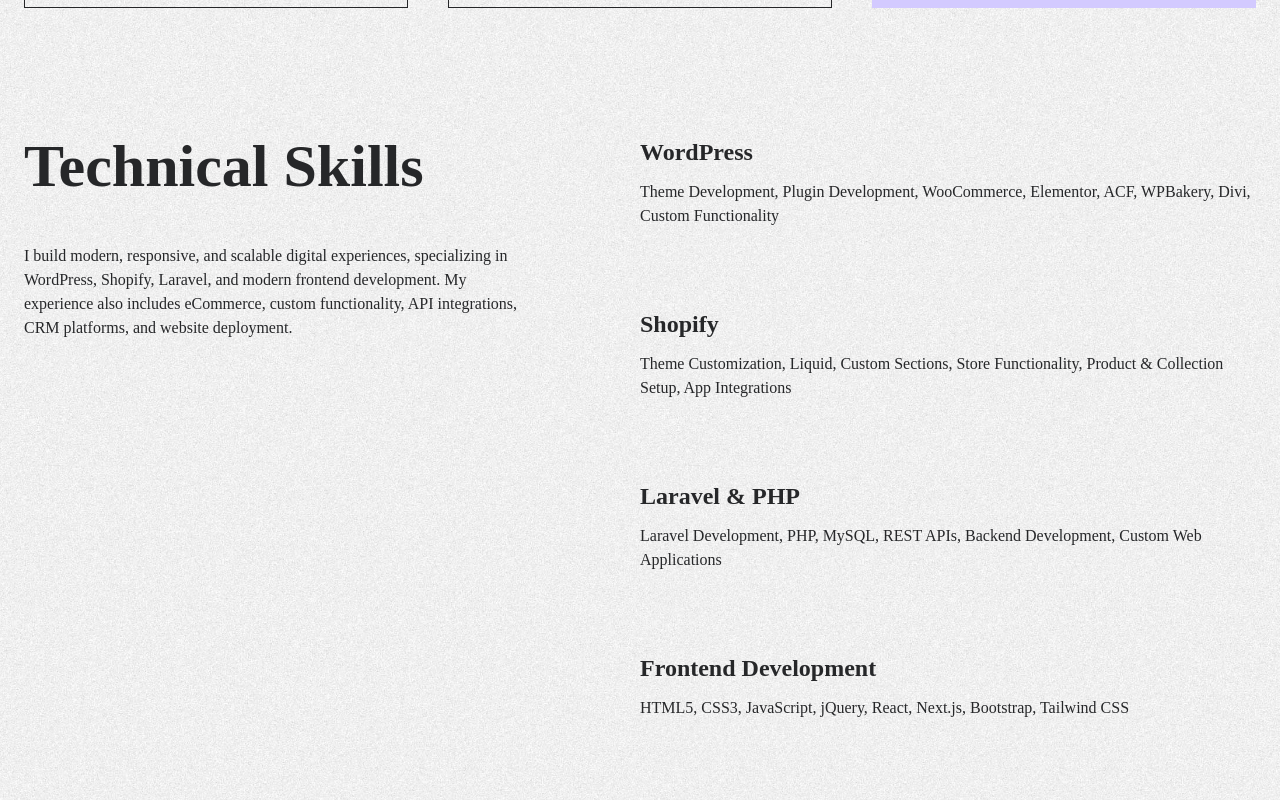
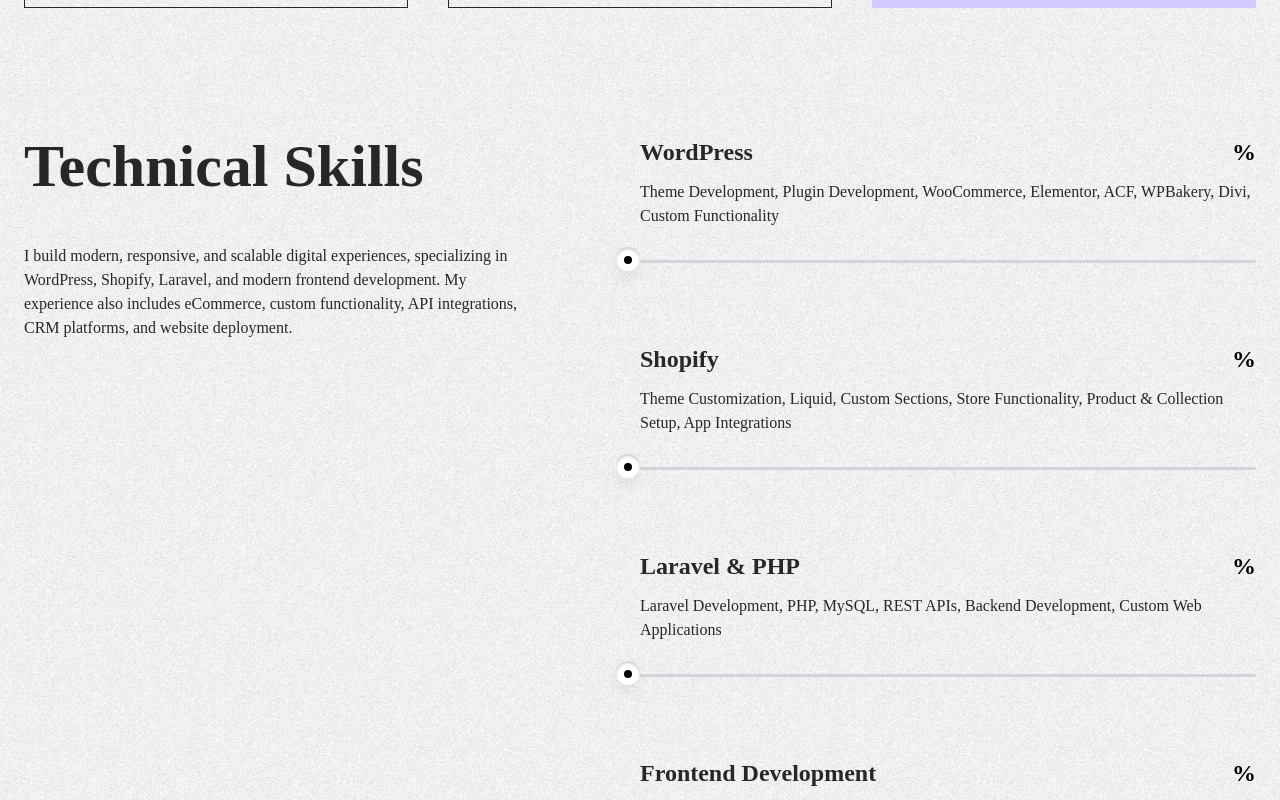
Before and after one commit to ubaidoso/Porofolio, a Next.js app: page / in a window 1280 px wide. Shown: the part 2420-3220 px from the top of the page. Built offline with nearby package versions, Linux system fonts and the light colour scheme; a web font is replaced by a local one.

Commit message:
value back

```diff
--- a/src/pages/index.jsx
+++ b/src/pages/index.jsx
@@ -83,6 +83,7 @@
   {
     label: "Development Tools",
     detail : "Git, GitHub, cPanel, SiteGround, Deployment, Version Control, Debugging & Troubleshooting",
+    value: "10",
   },
 
 ];
@@ -180,11 +181,11 @@
                     <div className="space-y-3">
                       <div className="flex items-center justify-between">
                         <h2 className="font-semibold md:text-2xl text-lg">{skillItem.label}</h2>
-                        {/* <h3 className="font-semibold md:text-2xl text-lg">{skillItem.value}%</h3> */}
+                        <h3 className="font-semibold md:text-2xl text-lg">{skillItem.value}%</h3>
                       </div>
                       <p className="text-base font-light leading-6 text-lightblack">{skillItem.detail}</p>
                     </div>
-                    {/* <ProgressBar progress={skillItem.value} /> */}
+                    <ProgressBar progress={skillItem.value} />
                   </div>
                 ))}
               </div>
```
